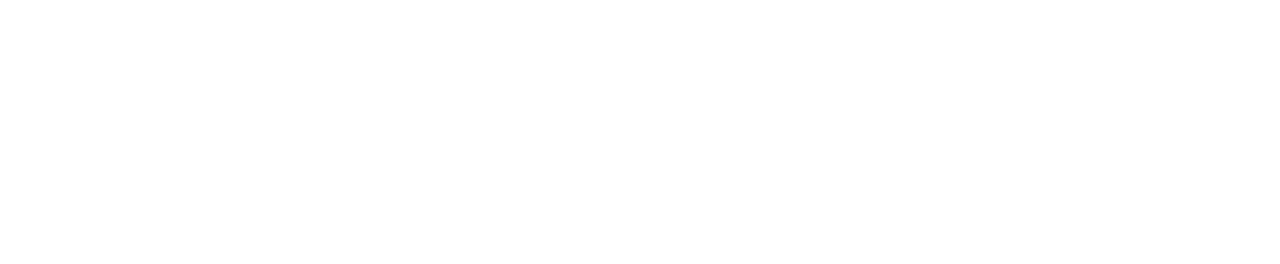
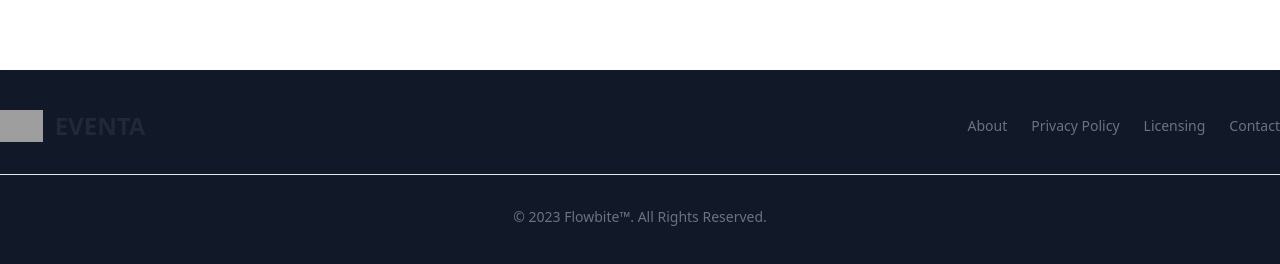
Before and after one commit to shihab01118/event-management-with-react, a React (Vite) app: page / in a window 1280 px wide. Shown: the part 2078-2342 px from the top of the page. Before the commit the page ends 1956 px from the top, so only its background shows below. Built offline with nearby package versions, Linux system fonts and the light colour scheme; grey boxes are pictures that could not be loaded.

Commit message:
footer added to homepage

```diff
--- /dev/null
+++ b/src/pages/Home/Footer/Footer.jsx
@@ -0,0 +1,55 @@
+const Footer = () => {
+  return (
+    <footer className="bg-gray-900 shadow">
+      <div className="max-w-7xl mx-auto py-10">
+        <div className="sm:flex sm:items-center sm:justify-between">
+          <a
+            href="https://flowbite.com/"
+            className="flex items-center mb-4 sm:mb-0"
+          >
+            <img
+              src="https://flowbite.com/docs/images/logo.svg"
+              className="h-8 mr-3"
+              alt="Flowbite Logo"
+            />
+            <span className="self-center text-2xl font-semibold whitespace-nowrap dark:text-white">
+              EVENTA
+            </span>
+          </a>
+          <ul className="flex flex-wrap items-center mb-6 text-sm font-medium text-gray-500 sm:mb-0 dark:text-gray-400">
+            <li>
+              <a href="#" className="mr-4 hover:underline md:mr-6 ">
+                About
+              </a>
+            </li>
+            <li>
+              <a href="#" className="mr-4 hover:underline md:mr-6">
+                Privacy Policy
+              </a>
+            </li>
+            <li>
+              <a href="#" className="mr-4 hover:underline md:mr-6 ">
+                Licensing
+              </a>
+            </li>
+            <li>
+              <a href="#" className="hover:underline">
+                Contact
+              </a>
+            </li>
+          </ul>
+        </div>
+        <hr className="my-6 border-gray-200 sm:mx-auto dark:border-gray-700 lg:my-8" />
+        <span className="block text-sm text-gray-500 sm:text-center dark:text-gray-400">
+          © 2023{" "}
+          <a href="https://flowbite.com/" className="hover:underline">
+            Flowbite™
+          </a>
+          . All Rights Reserved.
+        </span>
+      </div>
+    </footer>
+  );
+};
+
+export default Footer;
--- a/src/pages/Home/Home.jsx
+++ b/src/pages/Home/Home.jsx
@@ -1,11 +1,13 @@
 import Services from "../Services/Services";
+import Footer from "./Footer/Footer";
 
 
 const Home = () => {
 
     return (
-        <div className="max-w-7xl mx-auto">
+        <div className="space-y-20 mt-20">
             <Services></Services>
+            <Footer></Footer>
         </div>
     );
 };
--- a/src/pages/Services/Services.jsx
+++ b/src/pages/Services/Services.jsx
@@ -15,7 +15,7 @@
                      </p>
                 </div>
             </div>
-            <div className="grid grid-cols-3 gap-8">
+            <div className="grid grid-cols-3 gap-8 mt-8">
                 {
                     services?.map(service => <ServiceCard key={service?.id} service={service}></ServiceCard>)
                 }
```
